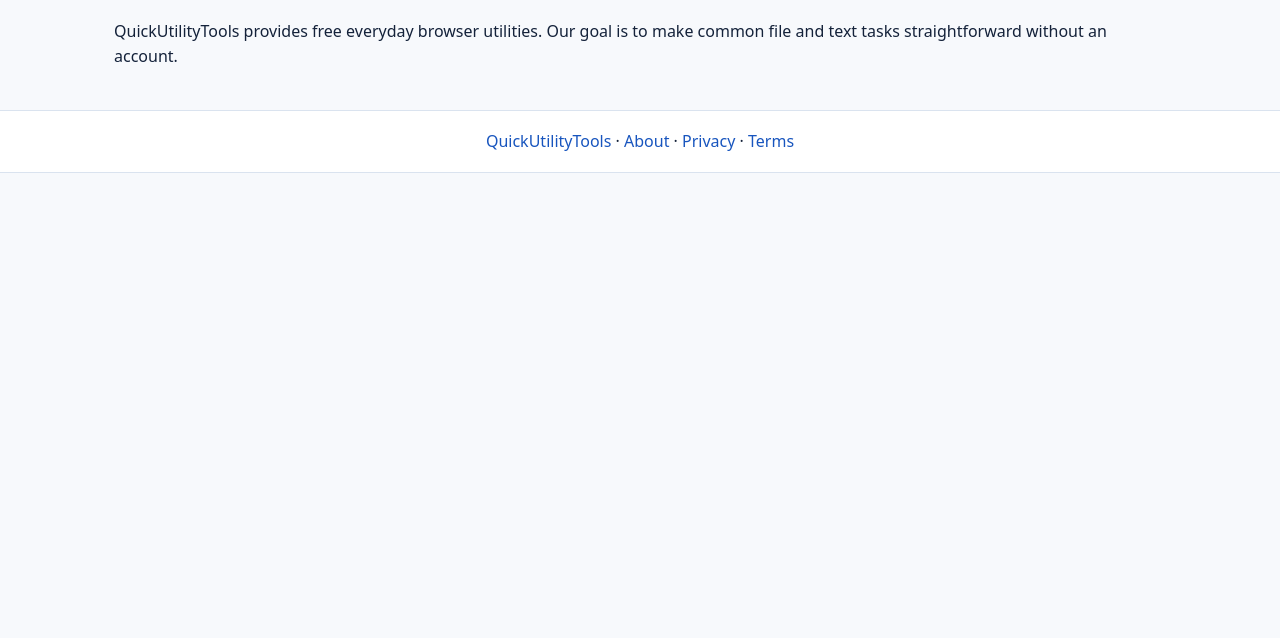
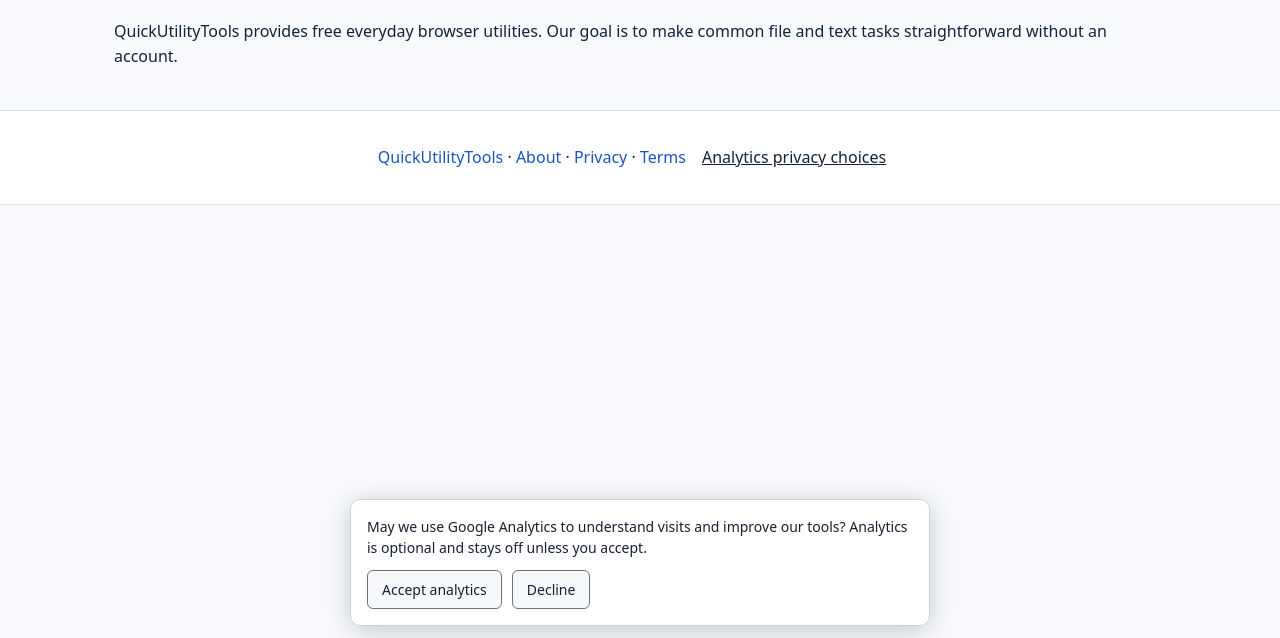
Before and after one commit to FlintHambleton/quickutilitytools, a plain HTML site: page about.html in a window 1280 px wide. Shown: the part 162-800 px from the top of the page. Drawn offline with Linux system fonts and the light colour scheme.

Commit message:
Enable consent-gated GA4 and update privacy disclosure

```diff
--- a/about.html
+++ b/about.html
@@ -1 +1 @@
-<!doctype html><html lang="en"><head><meta charset="utf-8"><meta name="viewport" content="width=device-width,initial-scale=1"><title>About | QuickUtilityTools</title><meta name="description" content="About QuickUtilityTools."><link rel="canonical" href="https://quickutilitytools.pages.dev/about"><link rel="icon" href="/favicon.svg" type="image/svg+xml"><link rel="stylesheet" href="/style.css"><meta property="og:title" content="About"><meta property="og:description" content="About QuickUtilityTools."><meta property="og:url" content="https://quickutilitytools.pages.dev/about"></head><body><header><nav><a class="brand" href="/">⚡ QuickUtilityTools</a><a href="/#tools">All tools</a><a href="/privacy">Privacy</a></nav></header><main><h1>About QuickUtilityTools</h1><p>QuickUtilityTools provides free everyday browser utilities. Our goal is to make common file and text tasks straightforward without an account.</p></main><footer><a href="/">QuickUtilityTools</a> · <a href="/about">About</a> · <a href="/privacy">Privacy</a> · <a href="/terms">Terms</a></footer></body></html>
+<!doctype html><html lang="en"><head><meta charset="utf-8"><meta name="viewport" content="width=device-width,initial-scale=1"><title>About | QuickUtilityTools</title><meta name="description" content="About QuickUtilityTools."><link rel="canonical" href="https://quickutilitytools.pages.dev/about"><link rel="icon" href="/favicon.svg" type="image/svg+xml"><link rel="stylesheet" href="/style.css"><meta property="og:title" content="About"><meta property="og:description" content="About QuickUtilityTools."><meta property="og:url" content="https://quickutilitytools.pages.dev/about"></head><body><header><nav><a class="brand" href="/">⚡ QuickUtilityTools</a><a href="/#tools">All tools</a><a href="/privacy">Privacy</a></nav></header><main><h1>About QuickUtilityTools</h1><p>QuickUtilityTools provides free everyday browser utilities. Our goal is to make common file and text tasks straightforward without an account.</p></main><footer><a href="/">QuickUtilityTools</a> · <a href="/about">About</a> · <a href="/privacy">Privacy</a> · <a href="/terms">Terms</a></footer><script src="/analytics-consent.js" defer></script></body></html>
```
